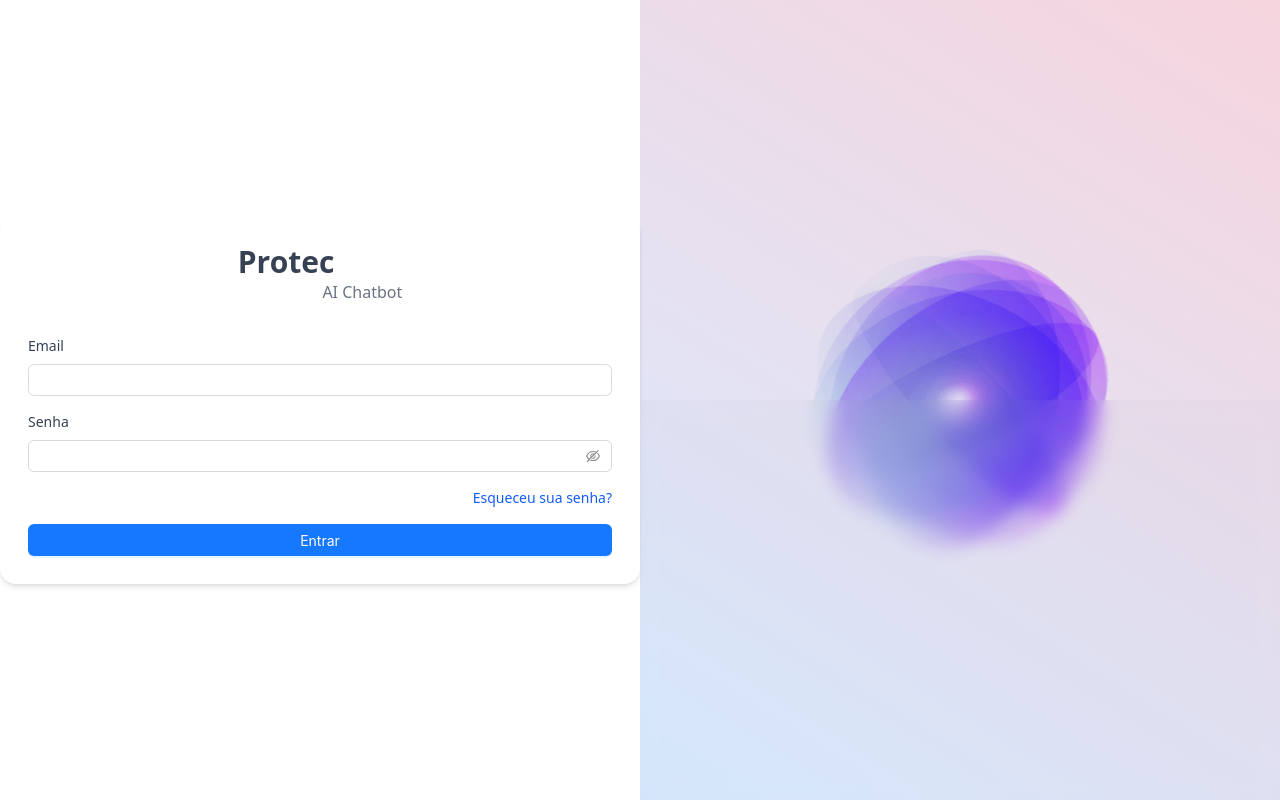
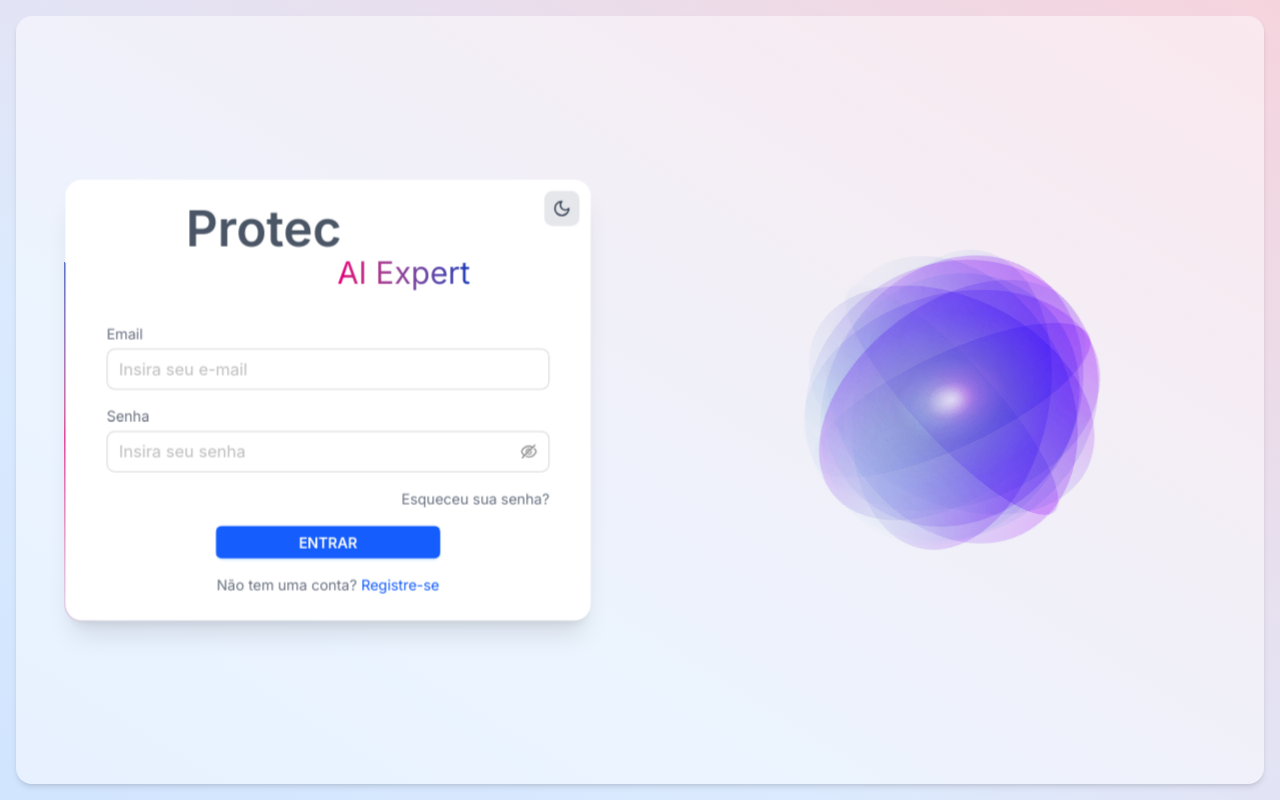
Before and after one commit to Lucazz7/protec-client, a React (Vite) app: page /login in a window 1280 px wide. Built offline with nearby package versions, Linux system fonts and the light colour scheme; a web font is replaced by a local one.

Commit message:
fix: Ajustando login falta melhorar bastante no darktheme

```diff
--- a/src/components/Chat/ChatView.tsx
+++ b/src/components/Chat/ChatView.tsx
@@ -428,7 +428,7 @@ export default function ChatView({
             />
           </div>
           <span className="text-gray-500 dark:text-gray-300 text-sm ">
-            Aguarde um momento...
+            Aguarde estou pensando...
           </span>
         </div>
       ) : error && chatHistory.length === 0 ? (
--- a/src/components/Layout/Sidebar.tsx
+++ b/src/components/Layout/Sidebar.tsx
@@ -1,7 +1,7 @@
 import {
-  ArrowRight,
   Database,
   History,
+  LogOut,
   Menu,
   Moon,
   Plus,
@@ -29,6 +29,7 @@ const listMenu = [
 import AOS from "aos";
 import { useCallback, useEffect, useState } from "react";
 import { setTheme } from "../../store/redux/themeSlice";
+import GradientText from "../GradientText";
 
 interface SidebarProps {
   isOpen: boolean;
@@ -117,20 +118,20 @@ export default function Sidebar({ isOpen, setIsOpen }: SidebarProps) {
           >
             Protec
           </span>
-          <span
-            className="text-sm text-gray-500 dark:text-gray-200 pt-11 -ms-4 -mt-2"
-            data-aos="fade-left"
-            data-aos-duration="1000"
-          >
-            AI Chatbot
-          </span>
+
+          <GradientText
+            text=""
+            gradientText="AI Expert"
+            gradientColors="from-pink-600 to-blue-800"
+            className="text-sm  pt-11 -ms-2 -mt-2"
+          />
         </div>
         <span className="hidden lg:flex text-sm text-gray-500 dark:text-gray-200 absolute right-0 bottom-0">
           v1.0.0
         </span>{" "}
         <button
           onClick={toggleTheme}
-          className="absolute right-0 top-0 p-2 rounded-lg bg-gray-200 dark:bg-gray-700 hover:bg-gray-300 dark:hover:bg-gray-600 transition-colors"
+          className="hidden lg:flex absolute right-0 top-0 p-2 rounded-lg bg-gray-200 dark:bg-gray-700 hover:bg-gray-300 dark:hover:bg-gray-600 transition-colors"
         >
           {isDarkMode ? (
             <Sun size={18} className="text-yellow-500" />
@@ -238,9 +239,10 @@ export default function Sidebar({ isOpen, setIsOpen }: SidebarProps) {
             <span className="text-gray-700 dark:text-gray-200 font-semibold">
               Protec AI Chatbot
             </span>
-            <ArrowRight
+            <LogOut
               size={18}
               className="text-gray-500 dark:text-gray-200 cursor-pointer"
+              onClick={() => navigate("/login")}
             />
           </div>
         </div>
@@ -255,9 +257,10 @@ export default function Sidebar({ isOpen, setIsOpen }: SidebarProps) {
             Protec AI Chatbot
           </span>
           <div className="flex items-center gap-2">
-            <ArrowRight
+            <LogOut
               size={18}
-              className="text-gray-500 dark:text-gray-400 cursor-pointer"
+              className="text-gray-500 dark:text-gray-200 cursor-pointer"
+              onClick={() => navigate("/login")}
             />
           </div>
         </div>
--- a/src/pages/login.tsx
+++ b/src/pages/login.tsx
@@ -1,9 +1,14 @@
 import { zodResolver } from "@hookform/resolvers/zod";
 import { Player } from "@lottiefiles/react-lottie-player";
 import { Button, Input } from "antd";
+import { Moon, Sun } from "lucide-react";
+import { useEffect, useState } from "react";
 import { useForm } from "react-hook-form";
+import { useDispatch } from "react-redux";
 import { z } from "zod";
+import GradientText from "../components/GradientText";
 import { useAppSelector } from "../store";
+import { setTheme } from "../store/redux/themeSlice";
 
 // Schema de validação
 const loginSchema = z.object({
@@ -14,6 +19,8 @@ const loginSchema = z.object({
 type LoginFormData = z.infer<typeof loginSchema>;
 
 export default function Login() {
+  const dispatch = useDispatch();
+
   const themeSelected = useAppSelector((state) => state.themeSlice.theme);
 
   const {
@@ -29,26 +36,66 @@ export default function Login() {
     // Implementar lógica de login aqui
   };
 
+  const [isDarkMode, setIsDarkMode] = useState(() => {
+    const savedTheme = localStorage.getItem("theme");
+    const prefersDark = window.matchMedia(
+      "(prefers-color-scheme: dark)"
+    ).matches;
+    return savedTheme === "dark" || (!savedTheme && prefersDark);
+  });
+
+  useEffect(() => {
+    if (isDarkMode) {
+      document.documentElement.classList.add("dark");
+    } else {
+      document.documentElement.classList.remove("dark");
+    }
+    localStorage.setItem("theme", isDarkMode ? "dark" : "light");
+  }, [isDarkMode]);
+
+  const toggleTheme = () => {
+    setIsDarkMode(!isDarkMode);
+    dispatch(setTheme(!isDarkMode));
+  };
+
   return (
-    <div className="w-full h-dvh flex">
-      <div className="w-1/2 h-full bg-white dark:bg-gray-900 text-black dark:text-white flex justify-center ">
-        <div className="w-full h-fit my-auto p-7 max-w-2xl flex flex-col items-center justify-center shadow-md rounded-2xl">
-          <div className="flex flex-col justify-between items-center mb-8">
-            <div className="flex">
-              <span className="text-3xl font-semibold text-gray-700 dark:text-gray-200">
+    <div className="w-full h-dvh flex font-inter p-2 lg:p-4">
+      <div className="w-full h-full flex bg-[#ffffff75] dark:bg-[#131324b4] shadow-md rounded-2xl">
+        <div className="w-full lg:w-1/2 h-full text-black dark:text-white flex justify-center px-4 md:px-0 ">
+          <div className="from-black-500 w-full h-fit my-auto md:max-w-lg lg:max-w-md xl:max-w-lg scale-[1.03] animate-rotate-border cursor-pointer rounded-2xl bg-conic/[from_var(--border-angle)] from-80% via-pink-600 via-90% to-blue-800 to-100% p-px transition-all duration-500 ease-out transform-3d">
+            <div className=" bg-white dark:bg-gray-900 flex flex-col items-center justify-center rounded-2xl shadow-xl p-10 py-6">
+              <div className="flex flex-col justify-between items-center pb-8">
+                <div className="w-full h-full flex relative ">
+                  <span className="text-5xl font-semibold text-gray-600 dark:text-blue-200">
                     Protec
                   </span>
-              <span className="text-base text-gray-500 dark:text-gray-200 pt-11 -ms-3 -mt-2">
-                AI Chatbot
-              </span>
+                  <GradientText
+                    text=""
+                    gradientText="AI Expert"
+                    gradientColors="from-pink-600 to-blue-800"
+                    className="text-2xl min-[390px]:text-3xl pt-14 -ms-3 -mt-2"
+                  />
                 </div>
               </div>
+              <button
+                onClick={toggleTheme}
+                className="absolute right-3 top-3 p-2 rounded-lg bg-gray-200 dark:bg-gray-700 hover:bg-gray-300 dark:hover:bg-gray-600 transition-colors"
+              >
+                {isDarkMode ? (
+                  <Sun size={18} className="text-yellow-500" />
+                ) : (
+                  <Moon size={18} className="text-gray-700" />
+                )}
+              </button>
 
-          <form onSubmit={handleSubmit(onSubmit)} className="w-full space-y-4">
+              <form
+                onSubmit={handleSubmit(onSubmit)}
+                className="w-full space-y-4 "
+              >
                 <div>
                   <label
                     htmlFor="email"
-                className="block text-sm font-medium text-gray-700 dark:text-gray-300 mb-2"
+                    className="block text-sm text-gray-500 dark:text-gray-300 mb-1"
                   >
                     Email
                   </label>
@@ -56,8 +103,14 @@ export default function Login() {
                     {...register("email")}
                     type="email"
                     id="email"
+                    size="large"
+                    placeholder="Insira seu e-mail"
                     status={errors.email ? "error" : ""}
-                className="w-full"
+                    className="dark:!bg-gray-900 dark:!text-gray-200 dark:placeholder:!text-gray-300 dark:!border-[#5b5b5c]"
+                    classNames={{
+                      input:
+                        "dark:!bg-gray-900 dark:!text-gray-200 dark:placeholder:!text-gray-300",
+                    }}
                   />
                   {errors.email && (
                     <p className="mt-1 text-sm text-red-600">
@@ -69,15 +122,21 @@ export default function Login() {
                 <div>
                   <label
                     htmlFor="password"
-                className="block text-sm font-medium text-gray-700 dark:text-gray-300 mb-2"
+                    className="block text-sm text-gray-500 dark:text-gray-300 mb-1"
                   >
                     Senha
                   </label>
                   <Input.Password
                     {...register("password")}
                     id="password"
+                    placeholder="Insira seu senha"
+                    size="large"
                     status={errors.password ? "error" : ""}
-                className="w-full"
+                    className="dark:!bg-gray-900 dark:!text-gray-200 dark:placeholder:!text-gray-300 dark:!border-[#5b5b5c] "
+                    classNames={{
+                      input:
+                        "dark:!bg-gray-900 dark:!text-gray-200 dark:placeholder:!text-gray-300",
+                    }}
                   />
                   {errors.password && (
                     <p className="mt-1 text-sm text-red-600">
@@ -87,19 +146,36 @@ export default function Login() {
                 </div>
 
                 <div className="flex items-center justify-end">
-              <a href="#" className="text-sm text-blue-600 hover:text-blue-500">
+                  <a
+                    href="#"
+                    className="text-sm text-gray-500 hover:text-gray-800 dark:text-gray-300 dark:hover:text-gray-100"
+                  >
                     Esqueceu sua senha?
                   </a>
                 </div>
-
-            <Button type="primary" htmlType="submit" className="w-full">
+                <div className="flex items-center justify-center">
+                  <Button
+                    type="primary"
+                    htmlType="submit"
+                    className="!px-20 !bg-blue-600 hover:!bg-blue-700 uppercase !font-semibold rounded-xl"
+                  >
                     Entrar
                   </Button>
+                </div>
+                <div className="w-full flex justify-center items-center gap-2 text-sm mt-3">
+                  <span className="text-gray-500">
+                    Não tem uma conta?{" "}
+                    <a href="#" className="text-blue-600">
+                      Registre-se
+                    </a>
+                  </span>
+                </div>
               </form>
             </div>
           </div>
-      <div className="w-1/2 h-full  flex relative">
-        <div className="w-full h-full flex items-center justify-center z-10 absolute">
+        </div>
+        <div className="hidden lg:flex relative lg:w-1/2 h-full  justify-center items-center">
+          <div className="w-96 h-96  rounded-full flex items-center justify-center z-10 absolute">
             <Player
               src={
                 themeSelected
@@ -111,7 +187,7 @@ export default function Login() {
               className="w-96 h-96 m-auto"
             />
           </div>
-        <div className="w-full h-2/4 bg-gray-400/5 backdrop-blur-sm mt-auto z-20" />
+        </div>
       </div>
     </div>
   );
--- a/src/store/services/chatApi.ts
+++ b/src/store/services/chatApi.ts
@@ -1,6 +1,6 @@
 // const API_URL = "http://localhost:3001/api/chats";
 // const API_URL = "http://localhost:8084/api/v0/";
-const API_URL = "http://167.234.225.1asdas05:6543/";
+const API_URL = "http://167.234.225.105:6543/";
 
 import {
   IHistoryQuestion,
```
Also changed, not shown: src/components/GradientText.tsx (+10 -0 lines), src/index.css (+15 -0 lines). Lines whose indentation alone changed are shown as unchanged.
